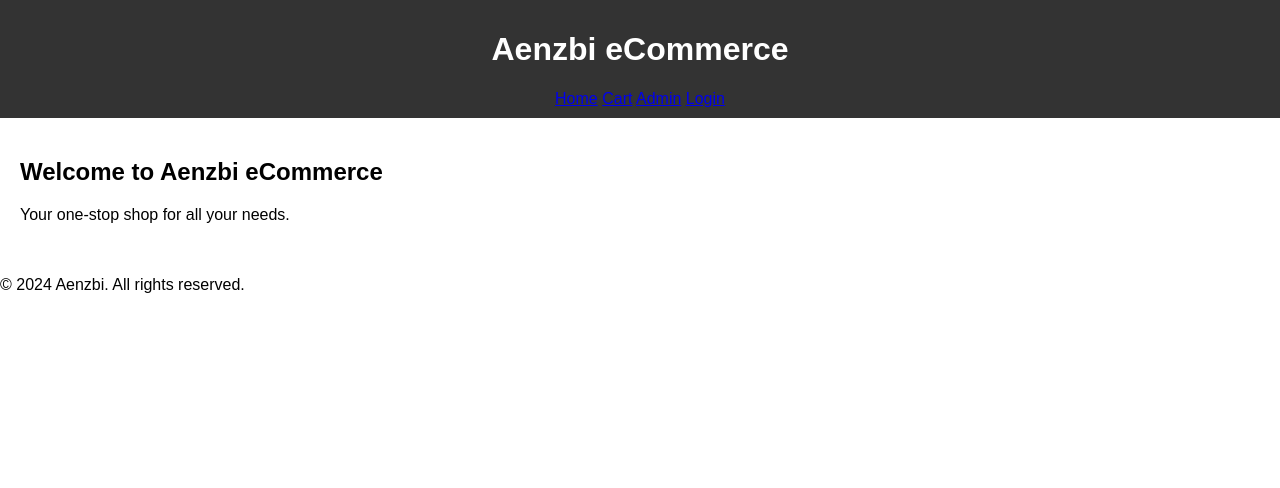
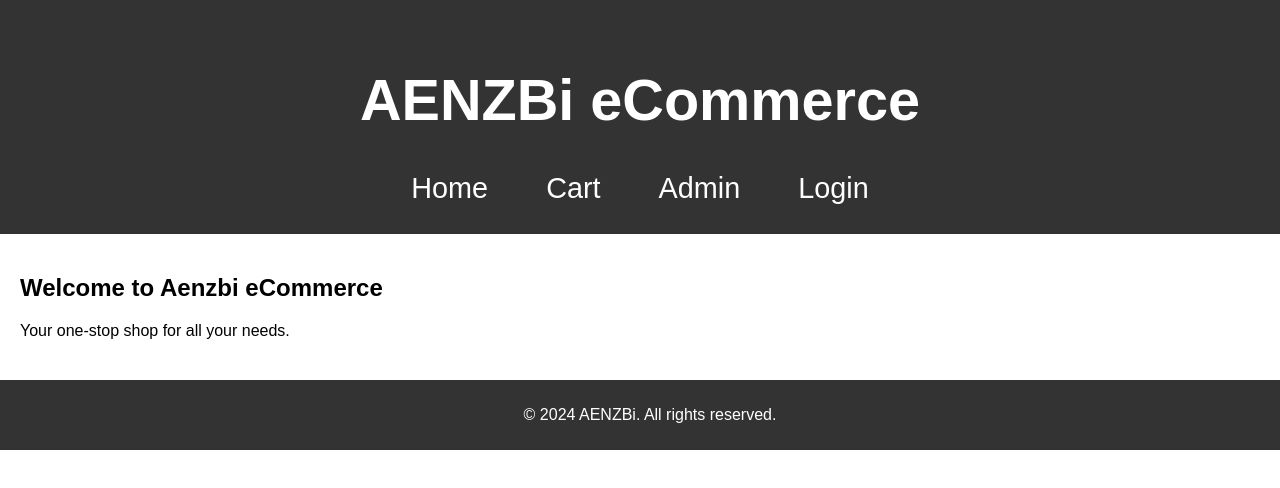
Before and after one commit to allyelvis/ae-pos, a plain HTML site: page index.html in a window 1280 px wide. Drawn offline with Linux system fonts and the light colour scheme.

Commit message:
Update index.html
Update

```diff
--- a/index.html
+++ b/index.html
@@ -3,12 +3,12 @@
 <head>
     <meta charset="UTF-8">
     <meta name="viewport" content="width=device-width, initial-scale=1.0">
-    <title>Aenzbi eCommerce</title>
-    <link rel="stylesheet" href="css/styles.css">
+    <title>AENZBi eCommerce</title>
+    <link rel="stylesheet" href="styles.css">
 </head>
 <body>
     <header>
-        <h1>Aenzbi eCommerce</h1>
+        <h1>AENZBi eCommerce</h1>
         <nav>
             <a href="index.html">Home</a>
             <a href="cart.html">Cart</a>
@@ -23,8 +23,8 @@
         </section>
     </main>
     <footer>
-        <p>&copy; 2024 Aenzbi. All rights reserved.</p>
+        <p>&copy; 2024 AENZBi. All rights reserved.</p>
     </footer>
-    <script src="js/script.js"></script>
+    <script src="script.js"></script>
 </body>
 </html>
```
